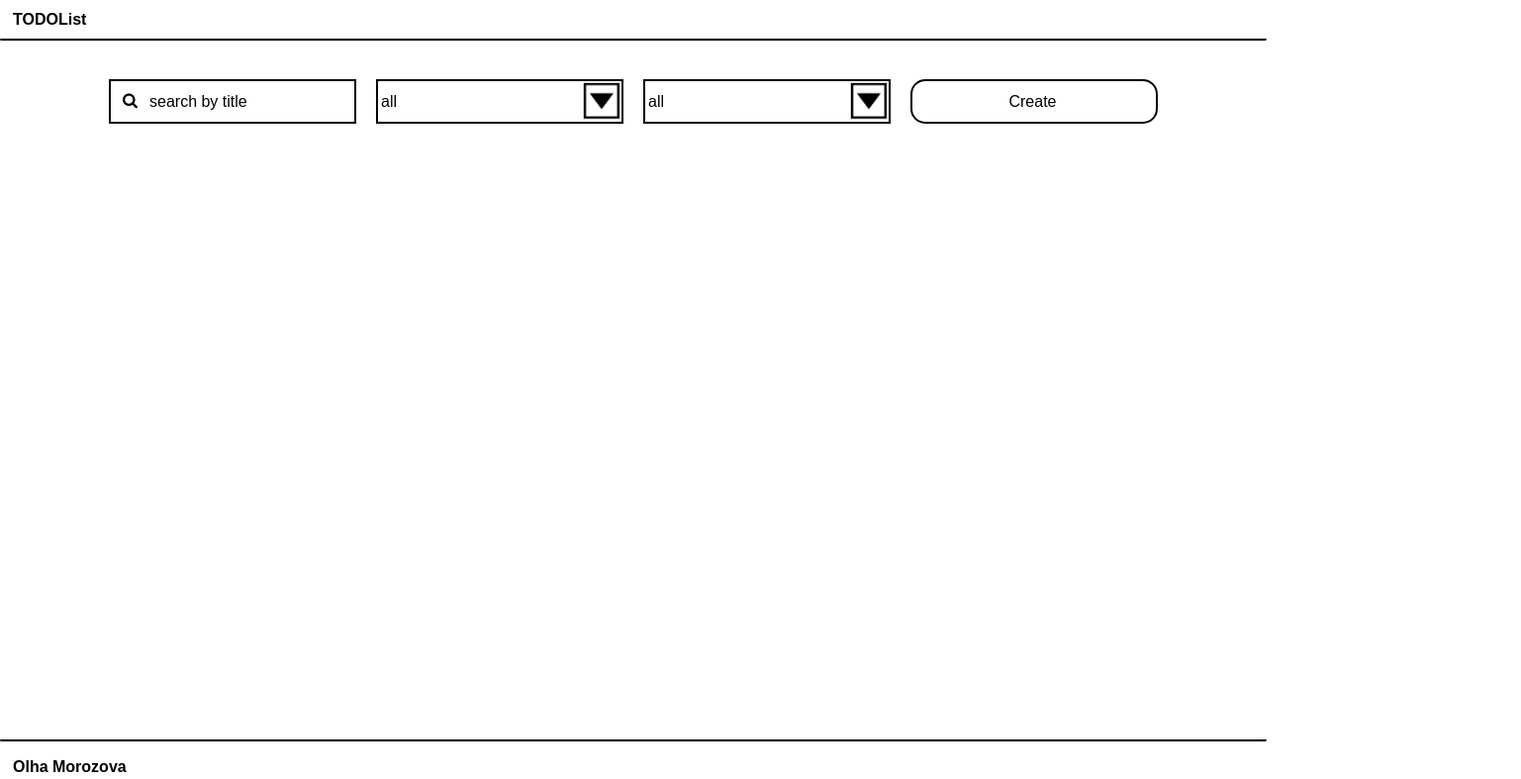
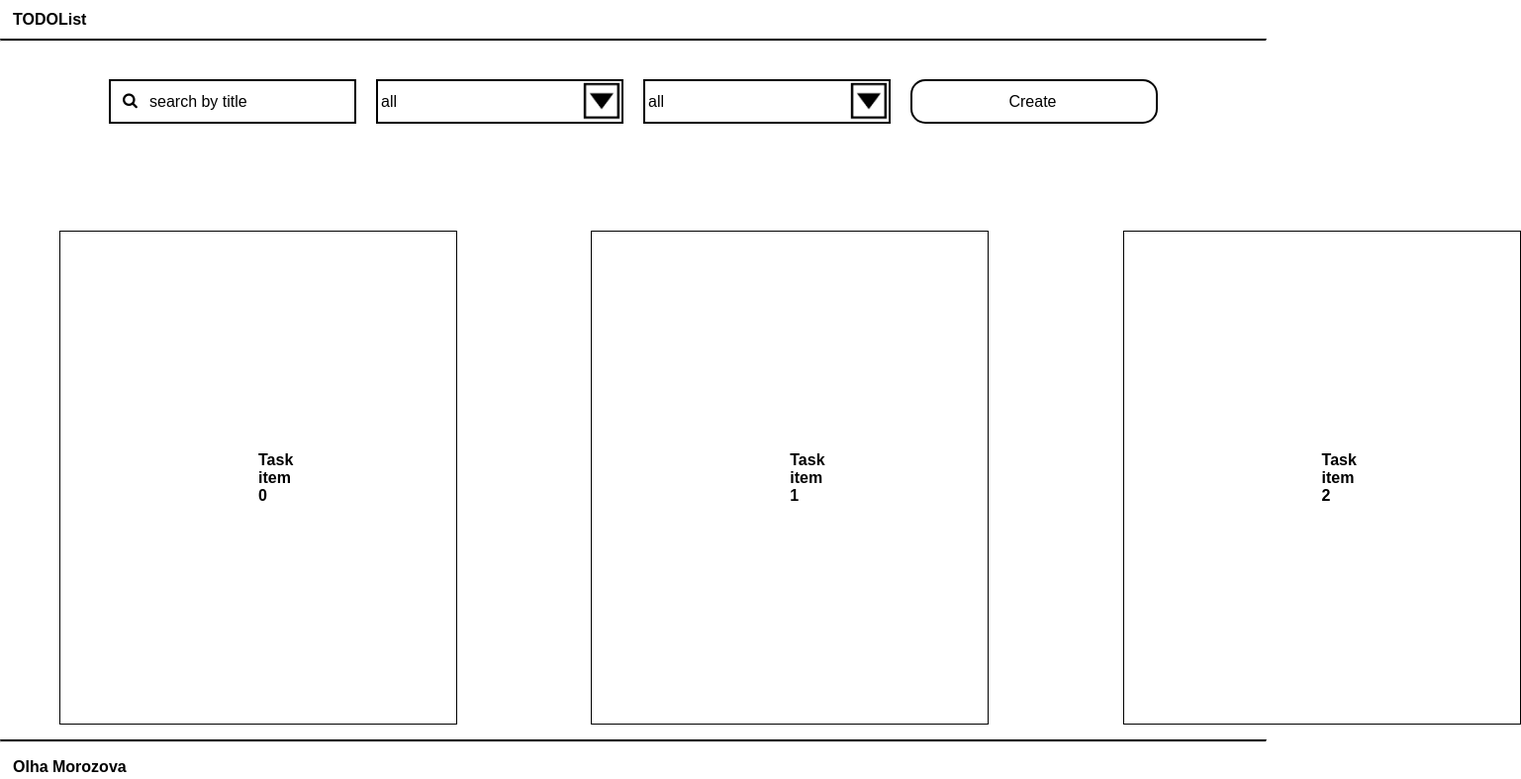
Before and after one commit to o-morozova/Ciklum-todo-list-app, a plain HTML site: page index.html in a window 1280 px wide. Shown: the top 787 px of the page at 99% size, 1537 px wide, since content can reach past the window. Drawn offline with Linux system fonts and the light colour scheme.

Commit message:
Dynamic grid for todo-items created.

```diff
--- a/index.html
+++ b/index.html
@@ -48,16 +48,19 @@
         <input id="createButton" type="submit" value="Create">
     </div>
 </div>
-<!--Container for the list of tasks-->
-<div class="taskList" id="taskList">
+
+<div class="grid-dynamic-container" id="taskList">
     <div class="taskItem" id="taskItem_0">
-        <h4>Task item 0</h4>
+          <h4>Task item 0</h4>
     </div>
     <div class="taskItem" id="taskItem_1">
         <h4>Task item 1</h4>
     </div>
     <div class="taskItemDone" id="taskItem_2">
-        <h4>Task item 2 Done</h4>
+        <h4>Task item 2</h4>
+    </div>
+    <div class="taskItemDone" id="taskItem_3">
+        <h4>Task item 3</h4>
     </div>
 </div>
 
--- a/styles/style.css
+++ b/styles/style.css
@@ -68,6 +68,29 @@ textarea {
 .grid-container > div {
     text-align: center;
     padding: 20px 0;
+}
+
+.grid-dynamic-container {
+    display: grid;
+    grid-template-columns: auto auto auto;
+    padding: 10px;
+}
+
+.taskItem, .taskItemDone {
+    border: 1px solid #000000;
+    padding: 200px;
+    margin: 50px;
+    font-size: 30px;
+    text-align: center;
+    width: 30%;
+}
+
+.taskItem {
+
+}
+
+.taskItemDone {
+
 }
 
 .search-form {
@@ -144,19 +167,12 @@ textarea {
     left: 0;
     bottom: 0;
     width: 100%;
+    background: #FFFFFF;
 }
 
 .footer p {
     padding-left: 13px;
     font-weight: bold;
-}
-
-.taskList{
-    display: none;
-}
-
-.taskItem{
-
 }
 
 #searchInput {
```
